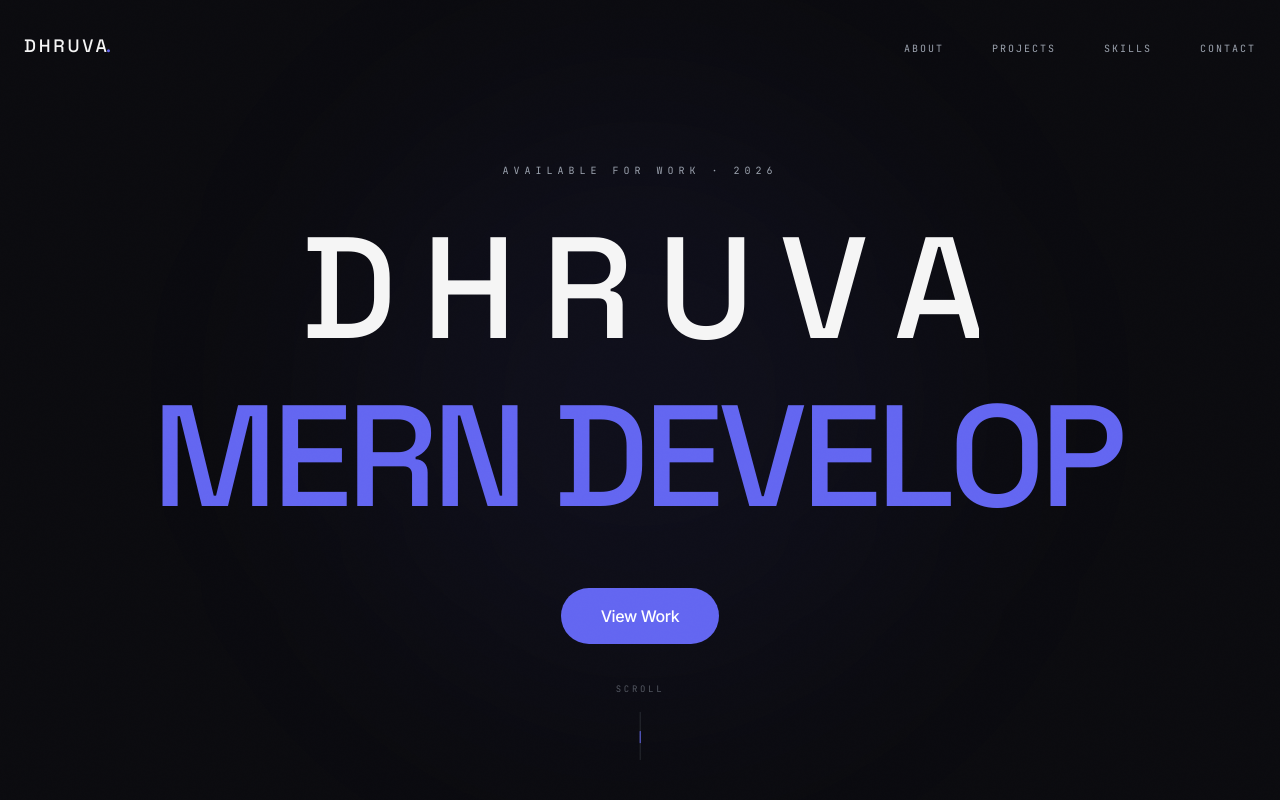
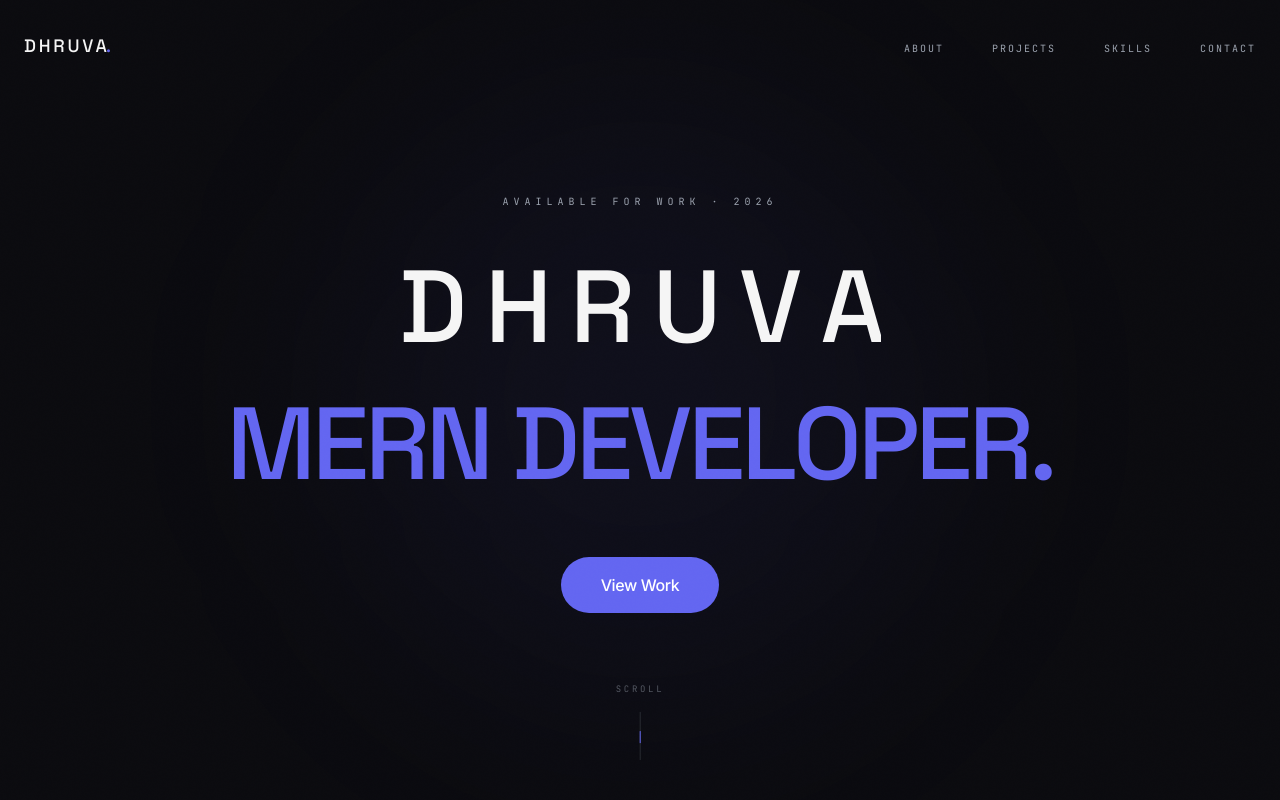
Before and after one commit to Dhruva9837/Portfolio10, a React (Vite) app: page / in a window 1280 px wide. Shown: the top 800 px of the page. Built offline with nearby package versions, Linux system fonts and the light colour scheme.

Commit message:
fix: adjust hero font size and clipping to ensure full title visibility

```diff
--- a/src/components/Hero.tsx
+++ b/src/components/Hero.tsx
@@ -38,16 +38,16 @@ export default function Hero() {
 
         <h1
           ref={headlineRef}
-          className="font-display font-medium leading-none tracking-[-0.04em] mb-12"
-          style={{ fontSize: 'clamp(3.5rem, 12vw, 9rem)' }}
+          className="font-display font-medium leading-[1.1] tracking-[-0.04em] mb-12"
+          style={{ fontSize: 'clamp(2.5rem, 8vw, 7rem)' }}
         >
-          <div className="overflow-hidden mb-2 py-1">
-            <span className="reveal-text inline-block translate-y-full">
+          <div className="overflow-hidden mb-2 py-2">
+            <span className="reveal-text inline-block translate-y-full px-4">
               <RandomLetterSwapForward label="D H R U V A" />
             </span>
           </div>
-          <div className="overflow-hidden py-1">
-            <span className="reveal-text inline-block translate-y-full text-accent underline decoration-1 underline-offset-[12px]">
+          <div className="overflow-hidden py-2">
+            <span className="reveal-text inline-block translate-y-full text-accent underline decoration-1 underline-offset-[12px] px-4">
               <RandomLetterSwapForward label="MERN DEVELOPER." />
             </span>
           </div>
--- a/src/components/ui/random-letter-swap.tsx
+++ b/src/components/ui/random-letter-swap.tsx
@@ -106,7 +106,7 @@ export function RandomLetterSwapForward({
         return (
           <span className="whitespace-pre relative flex" key={i}>
             <motion.span
-              className={`relative pb-2 letter-${i}`}
+              className={`relative letter-${i}`}
               style={{ top: 0 }}
             >
               {letter}
@@ -220,7 +220,7 @@ export function RandomLetterSwapPingPong({
         return (
           <span className="whitespace-pre relative flex" key={i}>
             <motion.span
-              className={`relative pb-2 letter-${i}`}
+              className={`relative letter-${i}`}
               style={{ top: 0 }}
             >
               {letter}
```
